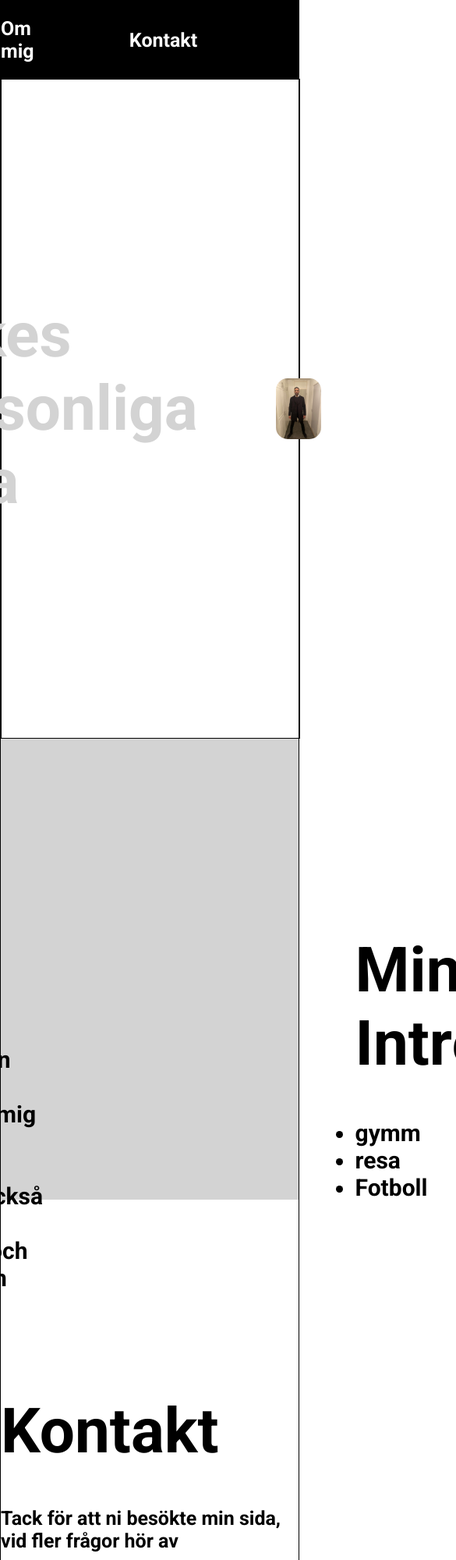
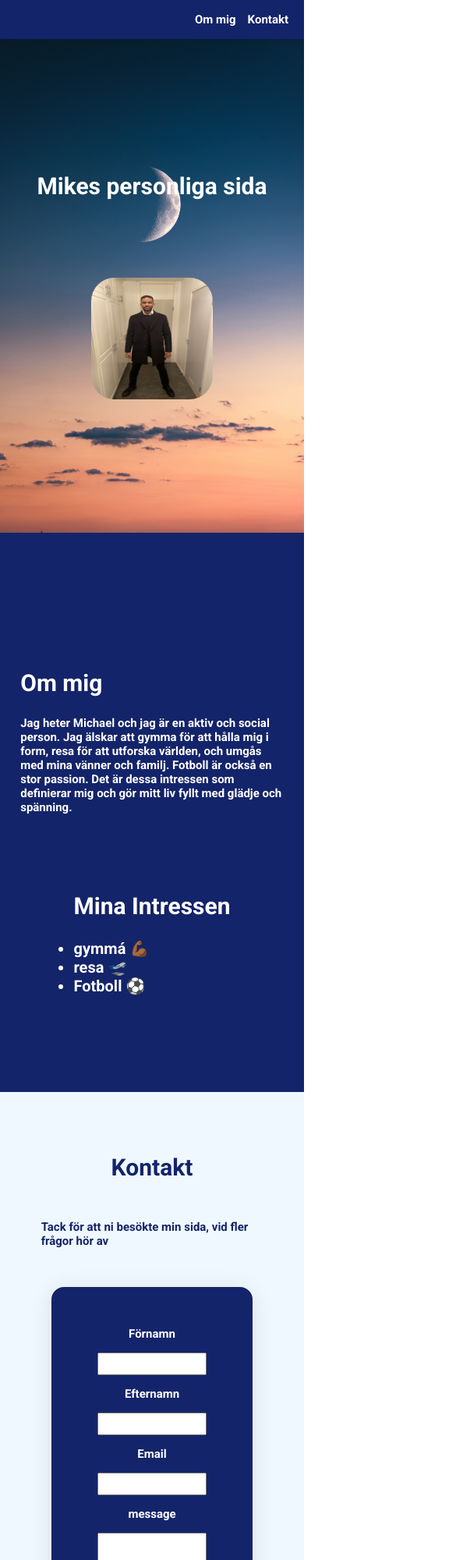
Before and after one commit to Michaelfray/Responsiv-layout---Personlig-webbsida, a plain HTML site: page index.html in a window 390 px wide. Shown: the top 2000 px of the page at 78% size, 585 px wide, since content can reach past the window. Drawn offline with Linux system fonts and the light colour scheme.

Commit message:
Avslut av min sida

```diff
--- a/index.css
+++ b/index.css
@@ -3,9 +3,15 @@
   margin: 0;
   padding: 0;
 }
+html, body{
+    margin: 0;
+    padding: 0;
+    scroll-behavior: smooth;
+    width: 98.5 vw;
+}
 .container {
-  border: 1px solid black;
-  width: 98vw; /* hela bredden */
+
+  width: 100%; /* hela bredden */
   min-height: 200vh; /* hela en helskärm höjd */
   font-family: "Roboto", sans-serif;
 }
@@ -15,16 +21,16 @@
   align-items: center;
   justify-content: flex-end;
   color: white;
-  gap: 30px;
+  gap: 10px;
 
-  background-color: black;
-  height: 100px;
+  background-color: rgb(20, 36, 106);
+  height: 50px;
 }
 .länkar {
   transition: 0.5s;
-  font-size: 25px;
+  font-size: 15px;
   color: white;
-  margin-right: 50px;
+  margin-right: 30px;
   text-decoration: none;
 }
 .länkar:hover {
@@ -32,47 +38,52 @@
   color: orange;
 }
 .landingContainer {
-  border: 1px solid black;
+
   width: 100%;
   height: 100vh;
   display: flex;
   align-items: center;
   justify-content: center;
   gap: 100px;
-  background-image:
+  background-image: url(img/albulena-panduri-3meEM6vqkEY-unsplash.jpg);
+  background-size: cover;
+  background-position: center;
 }
 .bild {
   width: 20vw;
   height: 20vw;
-  border-radius: 15px;
+  border-radius: 30px;
 }
 #title {
-  font-size: 80px;
+  font-size: 50px;
   font-family: "Roboto", sans-serif;
-  color: lightgray;
+  color: white;
 }
-.textcontainer {
-  background-color: lightgray;
+#textcontainer {
+  background-color:  rgb(20, 36, 106);
   width: 100%;
   height: 70vh;
   display: flex;
   align-items: flex-start;
   justify-content: center;
-  gap: 400px;
+  gap: 200px;
+  color: white;
 }
 #Paragraftext {
-  width: 55vh;
-  font-size: 30px;
+  width: 40vh;
+  font-size: 15px;
 }
 .Rubrik3 {
-  font-size: 80px;
-  margin-top: 250px;
-  margin-bottom: 50px;
+  font-size: 50px;
+  margin-top: 100px;
+  margin-bottom: 25px;
 }
 #Intresselista {
-  font-size: 30px;
+  font-size: 20px;
 }
-.formcontainer {
+#formcontainer {
+    background-color: aliceblue;
+    font-family: "Roboto", sans-serif;
   min-height: 80vh;
   width: 100%;
   display: flex;
@@ -81,44 +92,237 @@
   flex-direction: column;
 }
 #formcontainerp {
-  font-size: 25px;
+  font-size: 15px;
+  color: rgb(20, 36, 106);
 }
 .formcontainertext {
-  margin-bottom: 100px;
+  margin-bottom: 50px;
 }
 
 .form {
-    width: 20vw;
-    height: 500px;
-    padding: 50px;
-    margin-bottom: 150px;
+  width: 20vw;
+  min-height: 300px;
+  padding: 50px;
+  margin-bottom: 50px;
   display: flex;
   align-items: center;
   justify-content: center;
   flex-direction: column;
+  font-size: 30;
   gap: 15px;
-  background: rgba(31, 31, 31, 0.46);
+  background: rgb(20, 36, 106);
   border-radius: 16px;
   box-shadow: 0 4px 30px rgba(0, 0, 0, 0.1);
   backdrop-filter: blur(5px);
   -webkit-backdrop-filter: blur(5px);
   border: 1px solid rgba(31, 31, 31, 0.3);
 }
+label{
+    font-size: 15px;
+    color: white;
+}
+
 input {
   height: 30px;
-  width: 10vw;
+  width: 15vw;
+  font-size: 15px;
+
+}
+.formContainerHeadline {
+  font-size: 50px;
+  margin-top: 50px;
+  margin-bottom: 50px;
+  color: rgb(20, 36, 106);
 }
 
 #formtext {
-    height: 100px;
+  height: 100px;
 }
 #formbutton {
-    background-color: #000000;
+  background-color: rgb(177, 188, 235);
   border: none;
-  color: white;
+  color: rgb(16, 9, 65);
   padding: 15px 32px;
-  text-align: center;
+  display: flex ;
+  align-items: center;
+  justify-content: center;
   text-decoration: none;
-  display: inline-block;
+  border-radius: 20px;
+
   font-size: 16px;
+  height: 30px;
 }
+/* Styling for ipad */
+@media only screen and (max-width: 992px) {
+
+    .container {
+
+        width: 100vw; /* hela bredden */
+        min-height: 200vh;
+
+      }
+
+    .landingContainer {
+
+        width: 100%;
+        min-height: 50vh;
+        display: flex;
+        align-items: center;
+        justify-content: center;
+        gap: 60px;
+      }
+      #textcontainer {
+
+        min-height: 70vh;
+        display: flex;
+        align-items: center;
+        justify-content: center;
+        flex-direction: column;
+        gap: 20px;
+      }
+      .form {
+        width: 30vw;
+        min-height: 300px;
+      }
+      input {
+        height: 30px;
+        width: 20vw;
+        font-size: 15px;
+
+      }
+      #formcontainer {
+      max-height: 80vh;
+      width: 100%;
+    }
+
+
+}
+@media only screen and (max-width: 768px) {
+
+    .länkar {
+
+        margin-right: 5px;
+
+      }
+      .landingContainer {
+
+        width: 100%;
+        height: 75vh;
+        display: flex;
+        align-items: center;
+        justify-content: center;
+        flex-direction: column;
+        gap: 100px;
+        background-image: url(img/albulena-panduri-3meEM6vqkEY-unsplash.jpg);
+        background-size: cover;
+        background-position: center;
+      }
+      .bild {
+        width: 40vw;
+        height: 40vw;
+        border-radius: 30px;
+      }
+      #title {
+        font-size: 30px;
+        font-family: "Roboto", sans-serif;
+        color: white;
+      }
+      #textcontainer {
+        width: 100%;
+        height: 85vh;
+        display: flex;
+        align-items: center;
+        justify-content: center;
+        gap: 50px;
+        color: white;
+      }
+      #Paragraftext {
+        width: 40vh;
+        font-size: 15px;
+      }
+      .Rubrik3 {
+        font-size: 30px;
+        margin-top: 50px;
+        margin-bottom: 25px;
+      }
+      #Intresselista {
+        font-size: 20px;
+      }
+      #formcontainer {
+        background-color: aliceblue;
+        font-family: "Roboto", sans-serif;
+      min-height: 100vh;
+      width: 100%;
+      display: flex;
+      align-items: center;
+      justify-content: center;
+      flex-direction: column;
+    }
+    #formcontainerp {
+      font-size: 15px;
+      width: 80%;
+      color: rgb(20, 36, 106);
+    }
+    .formcontainertext {
+        display: flex;
+        align-items: center;
+        justify-content: center;
+        flex-direction: column;
+      margin-bottom: 50px;
+    }
+
+    .form {
+      width: 40vw;
+      min-height: 300px;
+      padding: 50px;
+      margin-bottom: 50px;
+      display: flex;
+      align-items: center;
+      justify-content: center;
+      flex-direction: column;
+      font-size: 30;
+      gap: 15px;
+      background: rgb(20, 36, 106);
+      border-radius: 16px;
+      box-shadow: 0 4px 30px rgba(0, 0, 0, 0.1);
+      backdrop-filter: blur(5px);
+      -webkit-backdrop-filter: blur(5px);
+      border: 1px solid rgba(31, 31, 31, 0.3);
+    }
+    label{
+        font-size: 15px;
+        color: white;
+    }
+
+    input {
+      height: 25px;
+      width: 35vw;
+      font-size: 15px;
+
+    }
+    .formContainerHeadline {
+      font-size: 30px;
+      margin-top: 50px;
+      margin-bottom: 50px;
+      color: rgb(20, 36, 106);
+    }
+
+    #formtext {
+      height: 100px;
+    }
+    #formbutton {
+      background-color: rgb(177, 188, 235);
+      border: none;
+      color: rgb(16, 9, 65);
+      padding: 15px 32px;
+      display: flex ;
+      align-items: center;
+      justify-content: center;
+      text-decoration: none;
+      border-radius: 20px;
+
+      font-size: 16px;
+      height: 30px;
+    }
+
+}
--- a/index.html
+++ b/index.html
@@ -1,63 +1,69 @@
 <!DOCTYPE html>
 <html lang="en">
+
 <head>
   <link rel="stylesheet" href="index.css" />
   <meta charset="UTF-8" />
   <meta name="viewport" content="width=device-width, initial-scale=1.0" />
   <title>Mikes Sida</title>
 </head>
+
 <body>
   <div class="container">
+
     <div class="nav">
-
-      <a  class="länkar" href="">Om mig</a>
-      <a  class="länkar" href="">Kontakt</a>
-      <a  class="länkar" href=""></a>
+      <a class="länkar" href="#textcontainer">Om mig</a>
+      <a class="länkar" href="#formcontainer">Kontakt</a>
+      <a class="länkar" href=""></a>
     </div>
 
-      <div class="landingContainer">
+    <section class="landingContainer">
       <h1 id="title">Mikes personliga sida</h1>
       <img src="Mike.jpg" class="bild" />
-        <ul></ul>
-      </div>
-      <div class="textcontainer">
+    </section>
+    <section id="textcontainer">
       <div>
         <h3 class="Rubrik3">Om mig</h3>
-          <p id="Paragraftext">Jag heter Michael och jag är en aktiv och social person. Jag älskar att gymma för att hålla mig i form, resa för att utforska världen, och umgås med mina vänner och familj. Fotboll är också en stor passion. Det är dessa intressen som definierar mig och gör mitt liv fyllt med glädje och spänning. </p>
+        <p id="Paragraftext">Jag heter Michael och jag är en aktiv och social person. Jag älskar att gymma för att hålla
+          mig i form, resa för att utforska världen, och umgås med mina vänner och familj. Fotboll är också en stor
+          passion. Det är dessa intressen som definierar mig och gör mitt liv fyllt med glädje och spänning. </p>
       </div>
       <div>
+
         <h3 class="Rubrik3">Mina Intressen</h3>
         <ul id="Intresselista">
-          <li>gymm</li>
-          <li>resa</li>
-          <li>Fotboll</li>
-
-        </ul>
+          <li>gymmá 💪🏾</li>
+          <li>resa 🛫</li>
+          <li>Fotboll ⚽</li>
       </div>
 
 
-      </div>
-      <div class="formcontainer">
+      </ul>
+    </section>
+    <section id="formcontainer">
       <div class="formcontainertext">
-          <h3 class="Rubrik3">Kontakt</h3>
+        <h3 class="formContainerHeadline">Kontakt</h3>
         <p id="formcontainerp">Tack för att ni besökte min sida, vid fler frågor hör av</p>
       </div>
       <form class="form">
 
-
         <label for="Förnamn">Förnamn</label>
-          <input type="text"/>
+        <input type="text" />
         <label for="Efternamn">Efternamn</label>
-          <input type="text"/>
+        <input type="text" />
         <label for="Email">Email</label>
-          <input type="email"/>
+        <input type="email" />
         <label for="message">message</label>
-          <input id="formtext" type="text"/>
+        <input id="formtext" type="text" />
 
         <button id="formbutton">submit</button>
       </form>
+    </section>
+
+
+
   </div>
-    </div>
-    </div>
+
 </body>
+
 </html>
```
Also changed, not shown: img/albulena-panduri-3meEM6vqkEY-unsplash.jpg (added). Lines whose indentation alone changed are shown as unchanged.
